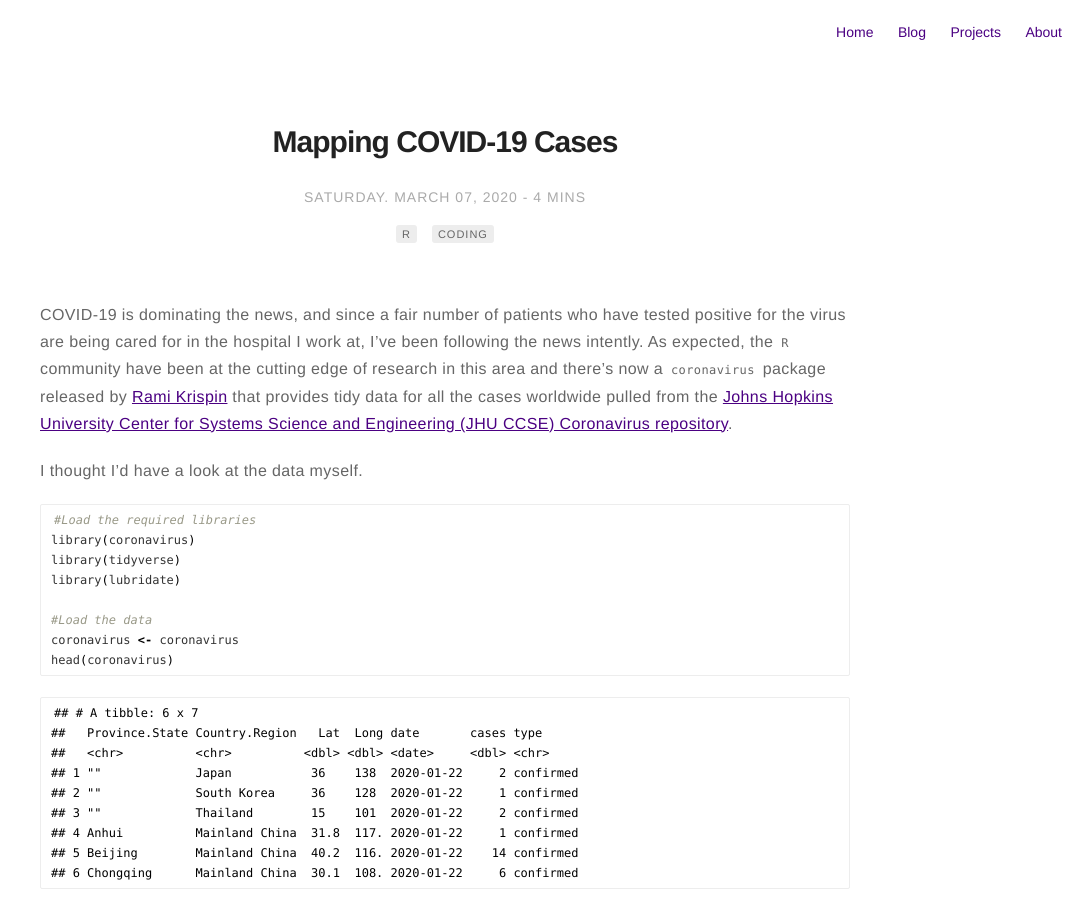
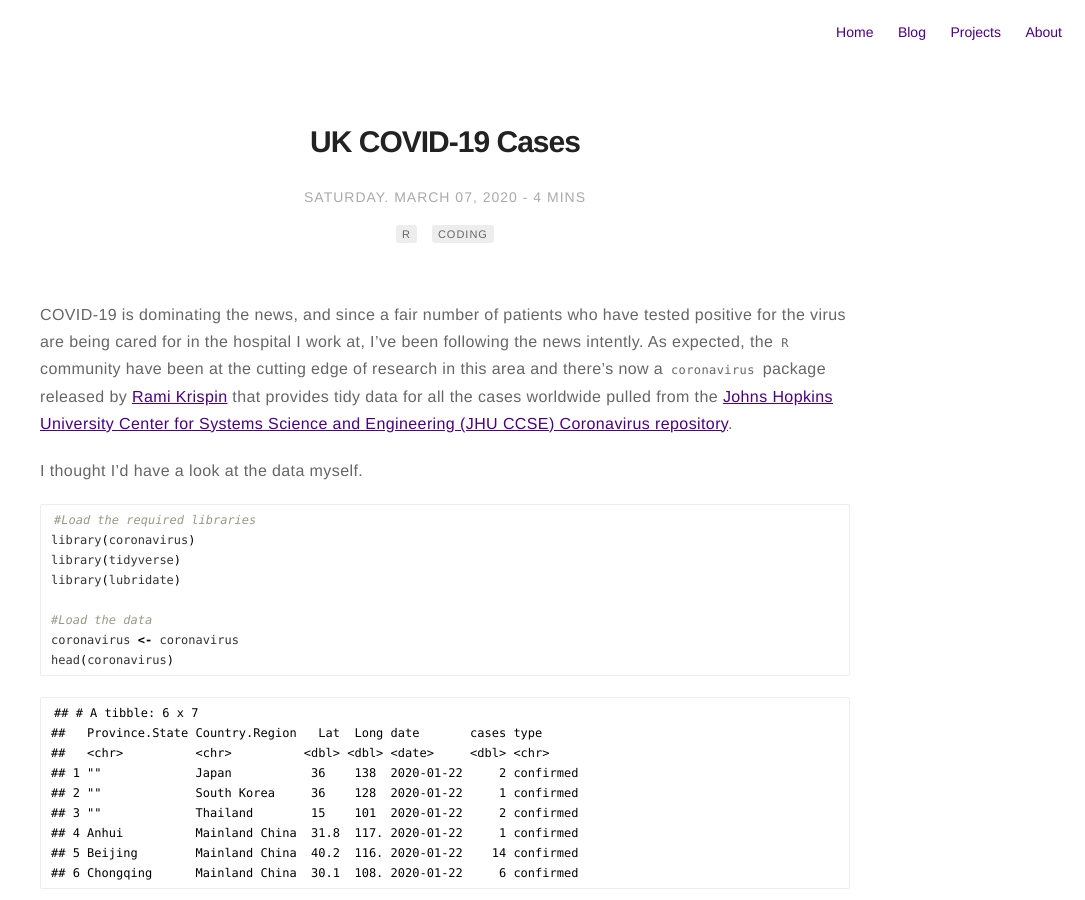
Before and after one commit to dannyjnwong/dannyjnwong.github.io, a Jekyll site: the page built from _posts/2020-03-07-UK-COVID-19-Cases.md, in a window 1280 px wide and 900 px high. Shown: the whole window, without its empty margins (195-1280 px from the left). Built offline with Jekyll 4.4.1, drawn with Linux system fonts in a browser that asks for light colours; comment, search, counter and statistics services are not loaded.

Commit message:
Renamed post

````diff
--- a/_drafts/2020-03-07-Mapping-COVID-19-Cases.Rmd
+++ b/_drafts/2020-03-07-UK-COVID-19-Cases.Rmd
@@ -1,5 +1,5 @@
 ---
-title: "Mapping COVID-19 Cases"
+title: "UK COVID-19 Cases"
 author: "Danny Wong"
 date: "07 March 2020"
 layout: post
@@ -30,7 +30,7 @@ I was particularly interested in seeing the rate of increase in the cumulative n
 
 Let's see what it looks like when the UK numbers are plotted out over time.
 
-```{r message=FALSE, warning=FALSE, dpi=300}
+```{r message=FALSE, warning=FALSE, dpi=300, fig.height=5, fig.width=8}
 coronavirus %>% filter(Country.Region == "UK") %>%
   filter(type == "confirmed") %>%
   mutate(cumul_freq = cumsum(cases)) %>%
--- a/_posts/2020-03-07-Mapping-COVID-19-Cases.md
+++ b/_posts/2020-03-07-UK-COVID-19-Cases.md
@@ -1,5 +1,5 @@
 ---
-title: "Mapping COVID-19 Cases"
+title: "UK COVID-19 Cases"
 author: "Danny Wong"
 date: "07 March 2020"
 layout: post
@@ -61,7 +61,7 @@ coronavirus %>% filter(Country.Region == "UK") %>%
   theme_classic()
 {% endhighlight %}
 
-![center](/figures/2020-03-07-Mapping-COVID-19-Cases/unnamed-chunk-19-1.png)
+![center](/figures/2020-03-07-UK-COVID-19-Cases/unnamed-chunk-2-1.png)
 
 Certainly looks like it's rising at what looks like an exponential rate at this early stage. The data from this source is updated daily, but there is a lag and the last entry was dated 6 March 2020, the news today (7 March 2020) seems to suggest we have actually exceeded 200 cases.
 
````
Also changed, not shown: figures/2020-03-07-Mapping-COVID-19-Cases/unnamed-chunk-19-1.png (deleted), figures/2020-03-07-UK-COVID-19-Cases/unnamed-chunk-2-1.png (added).
